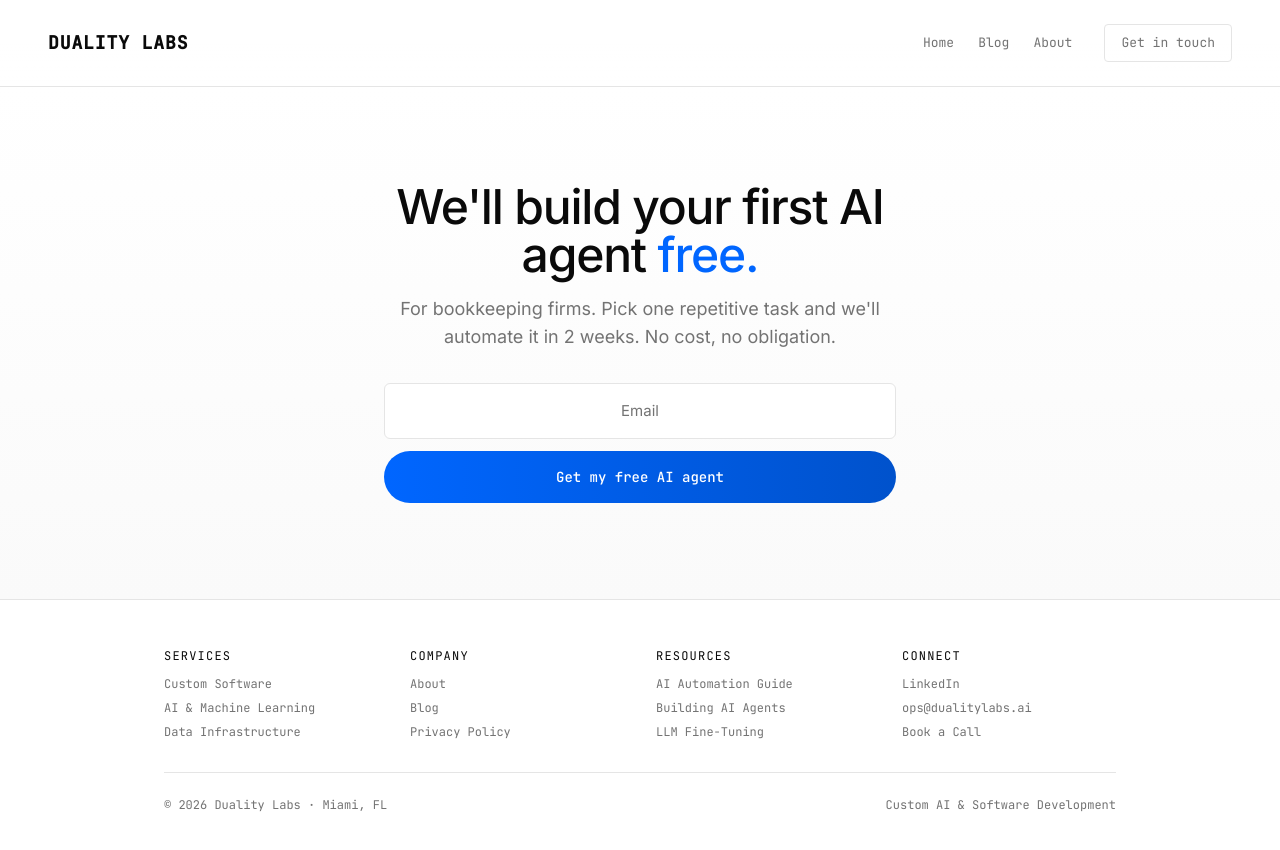
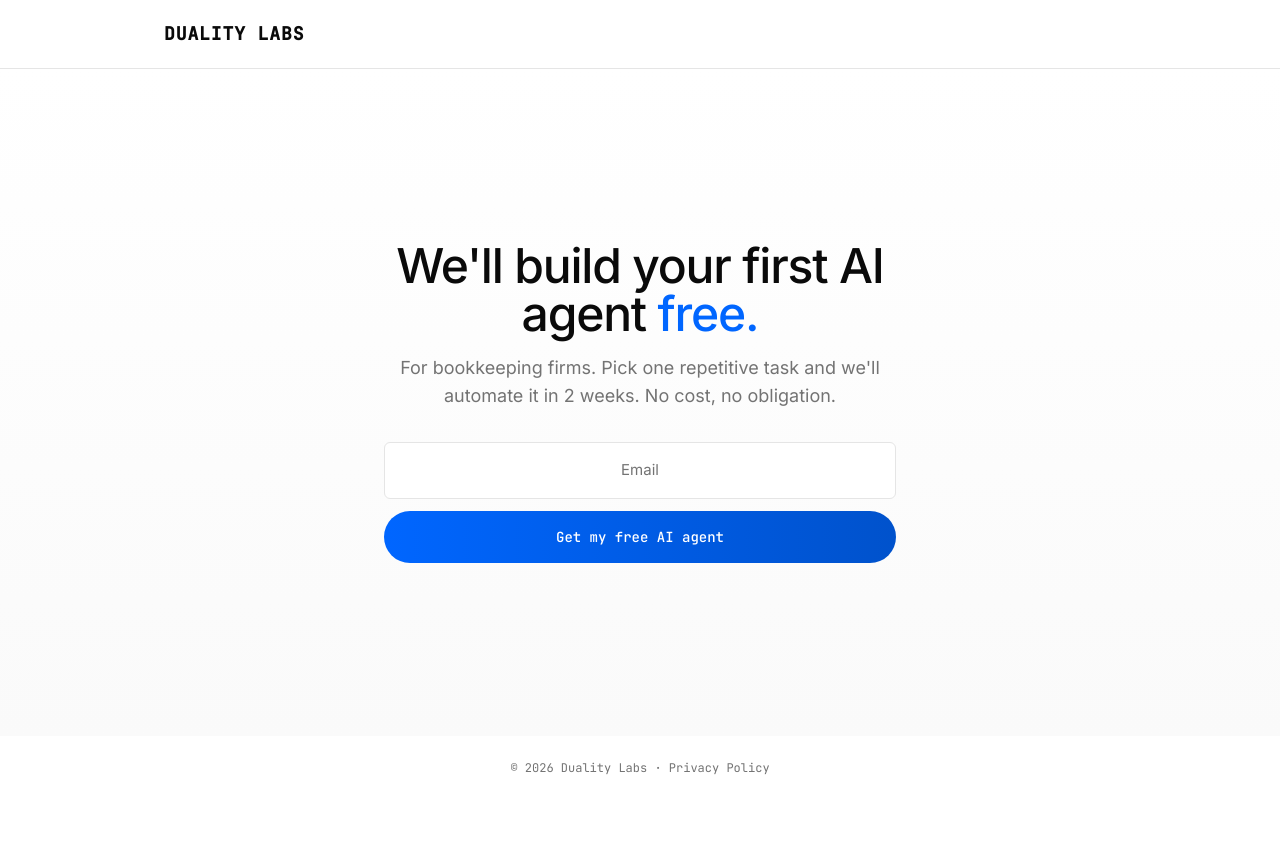
Before and after one commit to Erichalfonso/duality-labs, a Next.js app: page /apply in a window 1280 px wide. Shown: the top 850 px of the page. After the commit the page ends 800 px from the top, so only its background shows below. Built offline with nearby package versions, Linux system fonts and the light colour scheme.

Commit message:
Strip menu and footer from /apply landing page (#16)

```diff
--- a/app/apply/page.tsx
+++ b/app/apply/page.tsx
@@ -1,5 +1,4 @@
-import Nav from '@/components/nav'
-import Footer from '@/components/footer'
+import Link from 'next/link'
 import ApplyForm from '@/components/apply-form'
 import type { Metadata } from 'next'
 
@@ -13,12 +12,17 @@ export const metadata: Metadata = {
 
 export default function ApplyPage() {
   return (
-    <>
-      <Nav />
-      <main>
-        <section className="relative py-16 sm:py-24 overflow-hidden">
+    <div className="min-h-screen flex flex-col">
+      {/* Ad landing page: logo only, no menu or full footer, so the form is the one thing to do. */}
+      <header className="border-b border-border">
+        <div className="max-w-[1000px] mx-auto px-4 sm:px-6 py-5">
+          <span className="font-mono text-base sm:text-lg font-semibold tracking-wider text-text">DUALITY LABS</span>
+        </div>
+      </header>
+      <main className="flex-1 flex">
+        <section className="relative flex-1 flex items-center py-16 sm:py-24 overflow-hidden">
           <div className="absolute inset-0 bg-gradient-to-b from-bg to-gradient-to" />
-          <div className="max-w-[560px] mx-auto px-4 sm:px-6 relative z-10 text-center">
+          <div className="w-full max-w-[560px] mx-auto px-4 sm:px-6 relative z-10 text-center">
             <h1 className="text-3xl sm:text-5xl font-medium tracking-tight leading-tight mb-4">
               We&apos;ll build your first AI agent <span className="text-accent">free.</span>
             </h1>
@@ -29,7 +33,9 @@ export default function ApplyPage() {
           </div>
         </section>
       </main>
-      <Footer />
-    </>
+      <footer className="py-6 text-center font-mono text-xs text-text-secondary">
+        © 2026 Duality Labs · <Link href="/privacy" className="hover:text-text">Privacy Policy</Link>
+      </footer>
+    </div>
   )
 }
```
